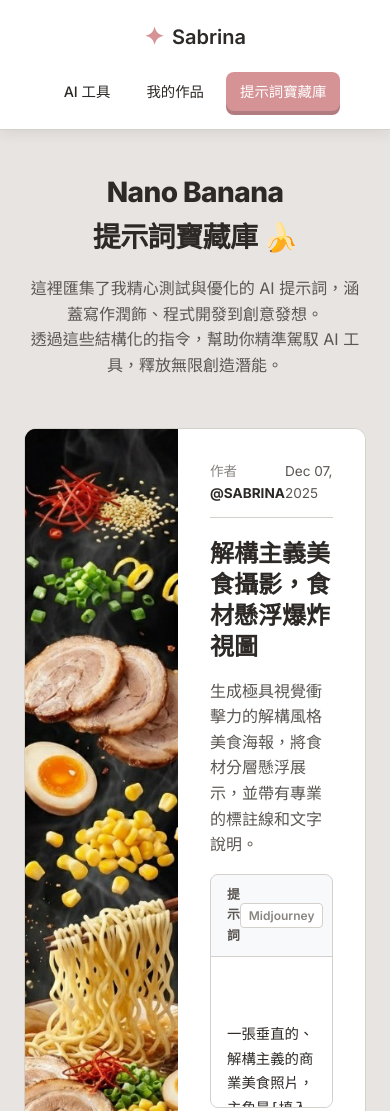
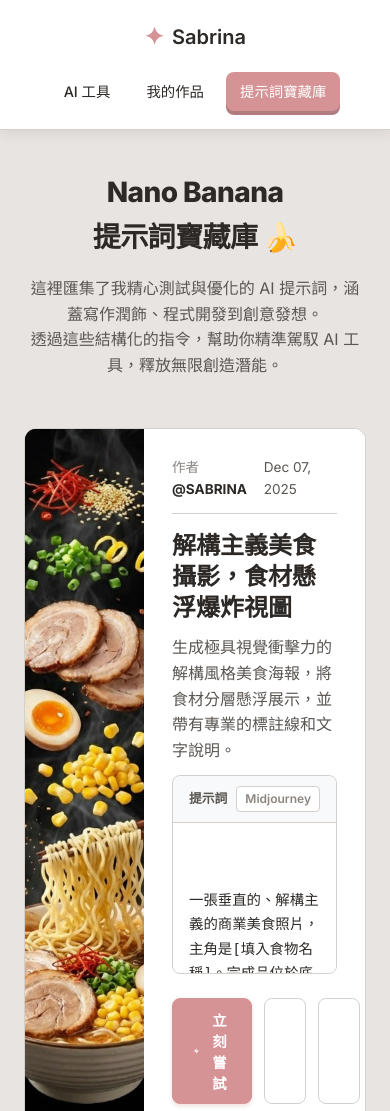
Before and after one commit to a120220ms25/sabrinaweb, a plain HTML site: page prompts.html in a window 390 px wide. Shown: the top 1111 px of the page. Drawn offline with Linux system fonts and the light colour scheme.

Commit message:
Optimize prompt card size and mobile UX

```diff
--- a/styles.css
+++ b/styles.css
@@ -566,8 +566,10 @@ a {
 .prompts-grid {
     display: flex;
     flex-direction: column;
-    gap: 40px;
-    max-width: 1000px;
+    gap: 32px;
+    /* 縮小間距 */
+    max-width: 900px;
+    /* 縮小最大寬度，與 Profile Card 一致 */
     margin: 0 auto;
 }
 
@@ -588,8 +590,8 @@ a {
     position: relative;
     z-index: 1;
     overflow: hidden;
-    min-height: 400px;
-    /* 確保有足夠高度 */
+    min-height: 280px;
+    /* 大幅縮小最小高度 */
 }
 
 .prompt-card:hover {
@@ -610,12 +612,14 @@ a {
 
 /* 卡片內容區 */
 .card-body {
-    width: 55%;
-    /* 右側佔比 */
-    padding: 32px;
+    width: 65%;
+    /* 增加內容區佔比 */
+    padding: 28px;
+    /* 稍微減少內距 */
     display: flex;
     flex-direction: column;
-    gap: 16px;
+    gap: 12px;
+    /* 縮小元件間距 */
     background-color: var(--panel-color);
     position: relative;
     z-index: 2;
```
